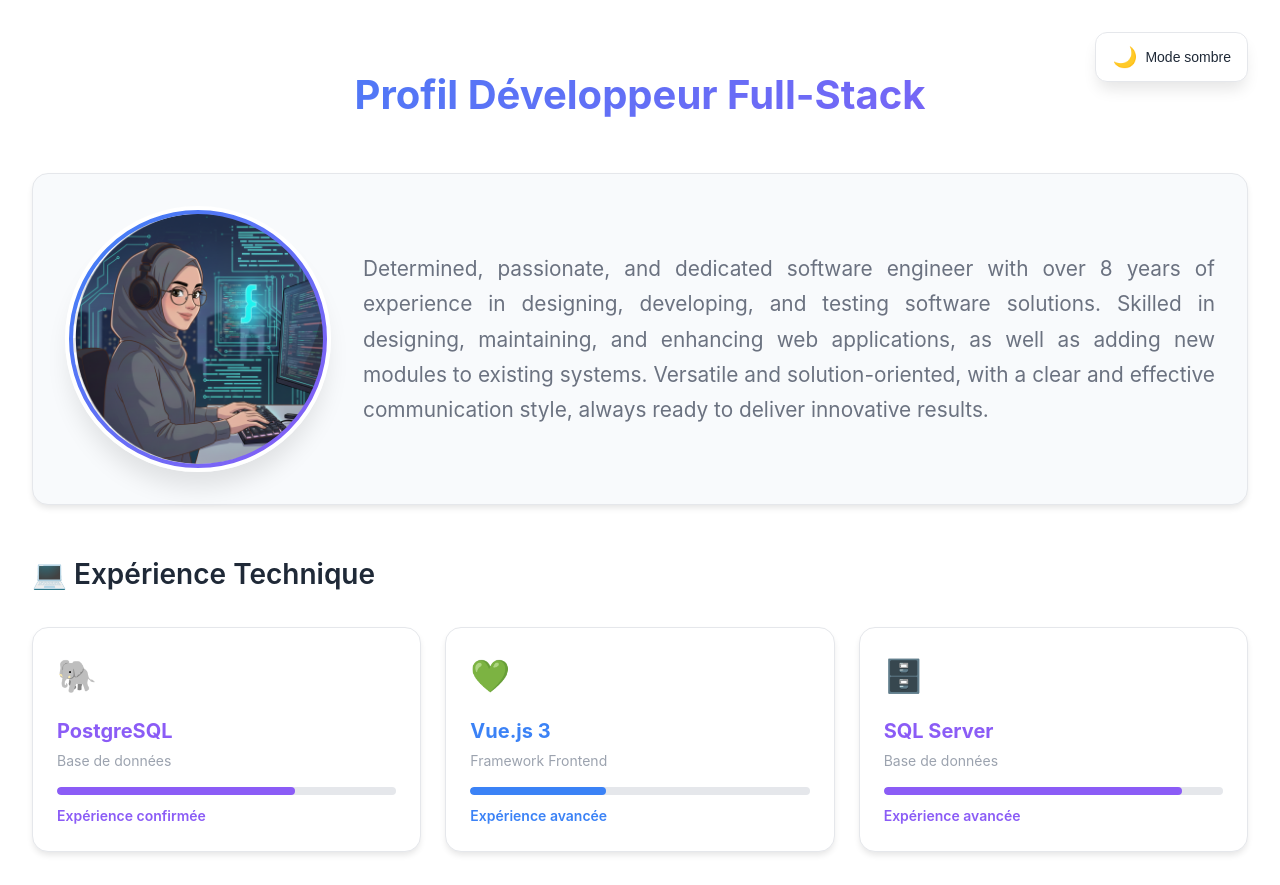
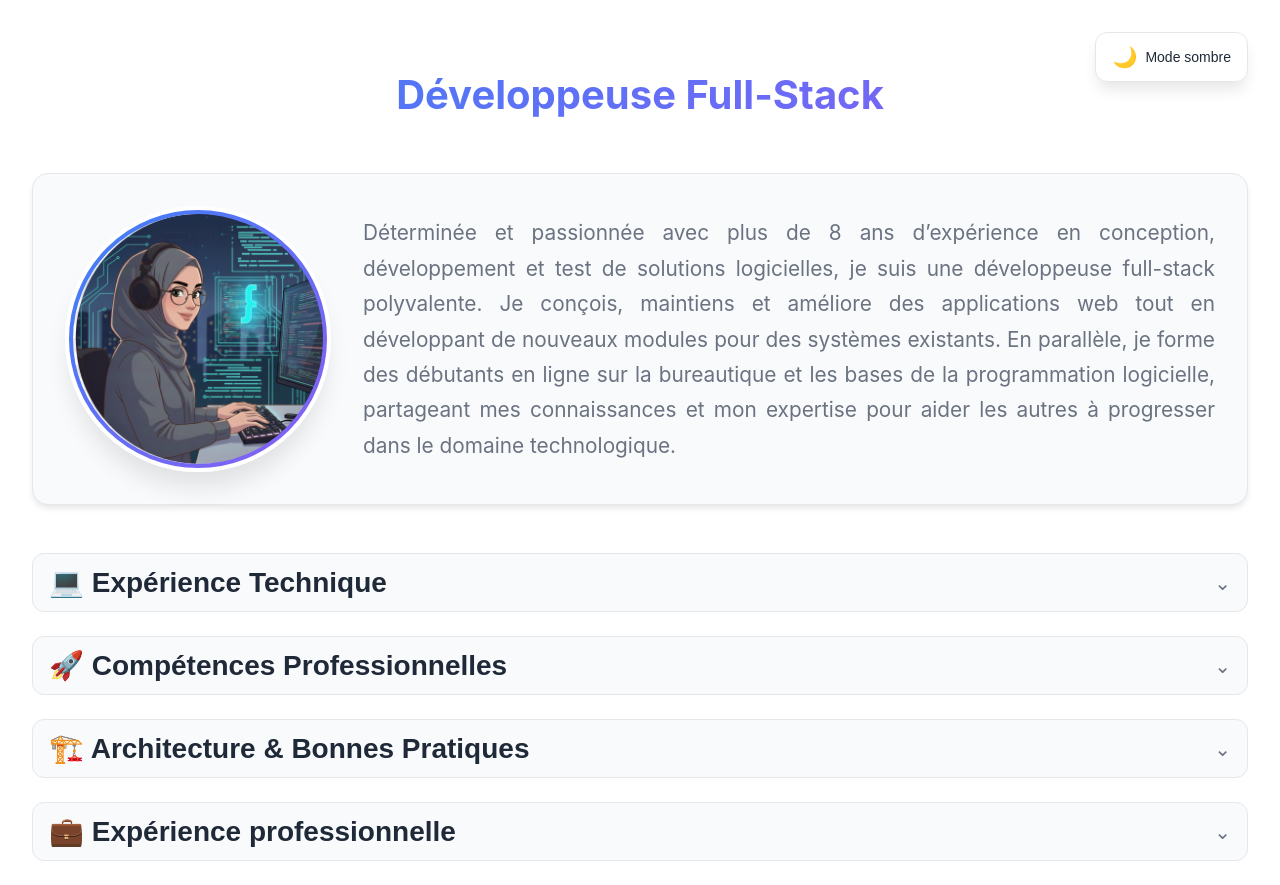
Before and after one commit to kenzaaliche29/Orion, a Vue app: page / in a window 1280 px wide. Shown: the top 885 px of the page. Built offline with nearby package versions, Linux system fonts and the light colour scheme; what @orion.ui/orion would draw is missing.

Commit message:
ameliorer l'affichage

```diff
--- a/src/components/OrionStatsCard.vue
+++ b/src/components/OrionStatsCard.vue
@@ -1,6 +1,6 @@
 <template>
   <div class="orion-profile-container">
-    <h2 class="profile-title">Profil Développeur Full-Stack</h2>
+    <h2 class="profile-title"> Développeuse Full-Stack</h2>
 
     <!-- Profile Section with Image and Description -->
     <div class="profile-intro-section">
@@ -15,15 +15,33 @@
 
       <div class="profile-description">
         <p class="description-text">
-          Determined, passionate, and dedicated software engineer with over 8 years of experience in designing, developing, and testing software solutions. Skilled in designing, maintaining, and enhancing web applications, as well as adding new modules to existing systems. Versatile and solution-oriented, with a clear and effective communication style, always ready to deliver innovative results.
+
+           Déterminée et passionnée avec plus de 8 ans d’expérience en conception, développement et
+          test de solutions logicielles, je suis une développeuse full-stack polyvalente.
+          Je conçois, maintiens et améliore des applications web tout en développant de nouveaux modules
+           pour des systèmes existants. En parallèle, je forme des débutants en ligne sur la bureautique
+           et les bases de la programmation logicielle, partageant mes
+           connaissances et mon expertise pour aider les autres à progresser dans le domaine technologique.
+
         </p>
       </div>
     </div>
 
-    <!-- Section Expérience Technique -->
-    <div class="section">
+    <!-- Section Expérience Technique (Accordéon) -->
+    <div ref="techSectionRef" class="section accordion-section">
+      <button
+        ref="techSectionButtonRef"
+        type="button"
+        class="section-accordion-toggle"
+        :aria-expanded="isTechSectionOpen"
+        @click="toggleTechSection"
+      >
         <h3 class="section-title">💻 Expérience Technique</h3>
-      <div class="tech-grid">
+        <span class="accordion-icon" :class="{ 'is-open': isTechSectionOpen }">⌄</span>
+      </button>
+
+      <transition name="accordion-slide">
+        <div v-show="isTechSectionOpen" class="tech-grid">
           <div
             v-for="(tech, index) in technologies"
             :key="tech.id"
@@ -45,12 +63,24 @@
             </div>
           </div>
         </div>
+      </transition>
     </div>
 
-    <!-- Section Compétences -->
-    <div class="section">
+    <!-- Section Compétences (Accordéon) -->
+    <div ref="skillsSectionRef" class="section accordion-section">
+      <button
+        ref="skillsSectionButtonRef"
+        type="button"
+        class="section-accordion-toggle"
+        :aria-expanded="isSkillsSectionOpen"
+        @click="toggleSkillsSection"
+      >
         <h3 class="section-title">🚀 Compétences Professionnelles</h3>
-      <div class="skills-grid">
+        <span class="accordion-icon" :class="{ 'is-open': isSkillsSectionOpen }">⌄</span>
+      </button>
+
+      <transition name="accordion-slide">
+        <div v-show="isSkillsSectionOpen" class="skills-grid">
           <div
             v-for="skill in professionalSkills"
             :key="skill.title"
@@ -70,12 +100,24 @@
             </div>
           </div>
         </div>
+      </transition>
     </div>
 
-    <!-- Section Architecture & Bonnes Pratiques -->
-    <div class="section">
+    <!-- Section Architecture & Bonnes Pratiques (Accordéon) -->
+    <div ref="practicesSectionRef" class="section accordion-section">
+      <button
+        ref="practicesSectionButtonRef"
+        type="button"
+        class="section-accordion-toggle"
+        :aria-expanded="isPracticesSectionOpen"
+        @click="togglePracticesSection"
+      >
         <h3 class="section-title">🏗️ Architecture & Bonnes Pratiques</h3>
-      <div class="practices-grid">
+        <span class="accordion-icon" :class="{ 'is-open': isPracticesSectionOpen }">⌄</span>
+      </button>
+
+      <transition name="accordion-slide">
+        <div v-show="isPracticesSectionOpen" class="practices-grid">
           <div
             v-for="practice in architecturePractices"
             :key="practice.name"
@@ -86,11 +128,30 @@
             <div class="practice-description">{{ practice.description }}</div>
           </div>
         </div>
+      </transition>
     </div>
-      <!-- Section Expérience Professionnelle -->
-      <section class="experience-section orion-adaptive-section">
-        <h2><span style="font-size:1.7rem;vertical-align:middle;margin-right:0.5rem;">💼</span>Expérience professionnelle</h2>
-        <div class="experience-cards">
+
+
+
+
+    <!-- Section Expérience Professionnelle (Accordéon) -->
+      <div ref="experienceSectionRef" class="section accordion-section">
+
+
+      <!-- <section class="experience-section orion-adaptive-section accordion-section"> -->
+        <button
+          ref="experienceSectionButtonRef"
+          type="button"
+          class="section-accordion-toggle experience-accordion-toggle"
+          :aria-expanded="isExperienceSectionOpen"
+          @click="toggleExperienceSection"
+        >
+           <h3 class="section-title">💼 Expérience professionnelle</h3>
+          <span class="accordion-icon" :class="{ 'is-open': isExperienceSectionOpen }">⌄</span>
+        </button>
+
+        <transition name="accordion-slide">
+          <div v-show="isExperienceSectionOpen" class="experience-cards">
           <div class="experience-card">
             <h3>Freelance</h3>
             <p><strong>janvier 2025 - jusqu’à présent</strong></p>
@@ -121,12 +182,25 @@
             </ul>
           </div>
           </div>
-      </section>
+        </transition>
+      <!-- </section> -->
+       </div>
 
-      <!-- Section Derniers Projets Réalisés -->
-      <section class="projects-section orion-adaptive-section">
-        <h2 class="projects-title" style="color: var(--orion-text-primary);"><span class="projects-icon">🚀</span>Derniers projets réalisés</h2>
-        <div class="projects-list">
+      <!-- Section Derniers Projets Réalisés (Accordéon) -->
+      <div ref="projectsSectionRef" class="section accordion-section">
+        <button
+          ref="projectsSectionButtonRef"
+          type="button"
+          class="section-accordion-toggle"
+          :aria-expanded="isProjectsSectionOpen"
+          @click="toggleProjectsSection"
+        >
+          <h3 class="section-title">🚀 Les derniers projets réalisés</h3>
+          <span class="accordion-icon" :class="{ 'is-open': isProjectsSectionOpen }">⌄</span>
+        </button>
+
+        <transition name="accordion-slide">
+          <div v-show="isProjectsSectionOpen" class="projects-list">
           <div class="project-card tarahoum-card">
             <div class="project-logo-wrapper">
               <img src="../assets/tarahoum.png" alt="Logo Tarhoum" class="project-logo" />
@@ -143,32 +217,14 @@
             <p class="project-desc">Conception et amélioration d’une application de gestion des commandes dédiée à Quintessence, marque engagée dans la production de miel pur et naturel. L’application permet d’optimiser le suivi des commandes ainsi que la gestion des clients et des produits.</p>
           </div>
           </div>
-      </section>
-        <section class="projects-section orion-adaptive-section">
-          <h2 class="projects-title"><span class="projects-icon">🚀</span>Derniers projets réalisés</h2>
-          <div class="projects-list">
-            <div class="project-card tarahoum-card">
-              <div class="project-logo-wrapper">
-                <img src="../assets/tarahoum.png" alt="Logo Tarhoum" class="project-logo" />
+        </transition>
       </div>
-              <h3 class="project-title"><a href="https://dz.tarahoum.com/" target="_blank" rel="noopener noreferrer">Tarhoum</a></h3>
-              <p class="project-desc">Application affiche une liste des défunts avec l'emplacement de leurs tombes. Les utilisateurs peuvent ajouter d'autres défunts à la liste en fournissant des informations détaillées et en capturant les coordonnées GPS pour aider les visiteurs à trouver facilement l'emplacement des tombes de leurs proches et à partager l'emplacement.</p>
-            </div>
-            <div class="project-card quintessence-card">
-              <div class="project-logo-wrapper">
-                <img src="../assets/quintessence.png" alt="Logo Quintessence" class="project-logo" />
-              </div>
-              <h3 class="project-title"><a href="https://miel.aliche.org/" target="_blank" rel="noopener noreferrer">Quintessence</a></h3>
-              <strong class="project-subtitle">Application de gestion de commandes</strong>
-              <p class="project-desc">Conception et amélioration d’une application de gestion des commandes dédiée à Quintessence, marque engagée dans la production de miel pur et naturel. L’application permet d’optimiser le suivi des commandes ainsi que la gestion des clients et des produits.</p>
-            </div>
-          </div>
-        </section>
+
   </div>
 </template>
 
 <script setup lang="ts">
-import { ref, onMounted } from 'vue'
+import { ref, onMounted, nextTick } from 'vue'
 
 // Interface simple pour les technologies
 interface Technology {
@@ -315,6 +371,23 @@ const technologies = ref<Technology[]>([
 
 // État simple pour les animations
 const progressWidths = ref<number[]>([])
+const isTechSectionOpen = ref(false)
+const isSkillsSectionOpen = ref(false)
+const isPracticesSectionOpen = ref(false)
+const isExperienceSectionOpen = ref(false)
+const isProjectsSectionOpen = ref(false)
+
+const techSectionRef = ref<HTMLElement | null>(null)
+const skillsSectionRef = ref<HTMLElement | null>(null)
+const practicesSectionRef = ref<HTMLElement | null>(null)
+const experienceSectionRef = ref<HTMLElement | null>(null)
+const projectsSectionRef = ref<HTMLElement | null>(null)
+
+const techSectionButtonRef = ref<HTMLElement | null>(null)
+const skillsSectionButtonRef = ref<HTMLElement | null>(null)
+const practicesSectionButtonRef = ref<HTMLElement | null>(null)
+const experienceSectionButtonRef = ref<HTMLElement | null>(null)
+const projectsSectionButtonRef = ref<HTMLElement | null>(null)
 
 // Animation simplifiée
 const animateProgress = (index: number) => {
@@ -333,16 +406,97 @@ const animateProgress = (index: number) => {
   animate()
 }
 
-// Initialisation au montage
-onMounted(() => {
-  progressWidths.value = new Array(technologies.value.length).fill(0)
-
-  // Animation initiale avec délai
+const animateAllTechProgress = () => {
   technologies.value.forEach((_, index) => {
     setTimeout(() => {
       animateProgress(index)
     }, index * 150)
   })
+}
+
+const closeAllSections = () => {
+  isTechSectionOpen.value = false
+  isSkillsSectionOpen.value = false
+  isPracticesSectionOpen.value = false
+  isExperienceSectionOpen.value = false
+  isProjectsSectionOpen.value = false
+}
+
+const scrollSectionToCenter = (sectionEl: HTMLElement | null) => {
+  if (!sectionEl) return
+  nextTick(() => {
+    sectionEl.scrollIntoView({
+      behavior: 'smooth',
+      block: 'center'
+    })
+  })
+}
+
+const scrollTitleIntoView = (titleEl: HTMLElement | null) => {
+  if (!titleEl) return
+  nextTick(() => {
+    titleEl.scrollIntoView({
+      behavior: 'smooth',
+      block: 'start'
+    })
+  })
+}
+
+const toggleTechSection = () => {
+  if (isTechSectionOpen.value) {
+    isTechSectionOpen.value = false
+  } else {
+    closeAllSections()
+    isTechSectionOpen.value = true
+    progressWidths.value = new Array(technologies.value.length).fill(0)
+    animateAllTechProgress()
+    scrollTitleIntoView(techSectionButtonRef.value)
+  }
+}
+
+const toggleSkillsSection = () => {
+  if (isSkillsSectionOpen.value) {
+    isSkillsSectionOpen.value = false
+  } else {
+    closeAllSections()
+    isSkillsSectionOpen.value = true
+    scrollTitleIntoView(skillsSectionButtonRef.value)
+  }
+}
+
+const togglePracticesSection = () => {
+  if (isPracticesSectionOpen.value) {
+    isPracticesSectionOpen.value = false
+  } else {
+    closeAllSections()
+    isPracticesSectionOpen.value = true
+    scrollTitleIntoView(practicesSectionButtonRef.value)
+  }
+}
+
+const toggleExperienceSection = () => {
+  if (isExperienceSectionOpen.value) {
+    isExperienceSectionOpen.value = false
+  } else {
+    closeAllSections()
+    isExperienceSectionOpen.value = true
+    scrollTitleIntoView(experienceSectionButtonRef.value)
+  }
+}
+
+const toggleProjectsSection = () => {
+  if (isProjectsSectionOpen.value) {
+    isProjectsSectionOpen.value = false
+  } else {
+    closeAllSections()
+    isProjectsSectionOpen.value = true
+    scrollTitleIntoView(projectsSectionButtonRef.value)
+  }
+}
+
+// Initialisation au montage
+onMounted(() => {
+  progressWidths.value = new Array(technologies.value.length).fill(0)
 })
 
 interface ProfessionalSkill {
@@ -604,19 +758,73 @@ const handleImageError = (event: Event) => {
   font-size: 1.75rem;
   font-weight: 600;
   color: var(--orion-text-primary);
-  margin-bottom: 2rem;
+  margin: 0;
   display: flex;
   align-items: center;
   gap: 0.5rem;
 }
 
-/* Système de grille responsive avec 3 colonnes */
+.accordion-section {
+  margin-bottom: 1.5rem;
+  transition: all 0.3s ease;
+}
+
+.section-accordion-toggle {
+  width: 100%;
+  display: flex;
+  align-items: center;
+  justify-content: space-between;
+  border: 1px solid var(--orion-border-primary);
+  border-radius: 12px;
+  padding: 0.75rem 1rem;
+  background: var(--orion-bg-secondary);
+  cursor: pointer;
+  margin-bottom: 1.5rem;
+  transition: all 0.2s ease;
+  scroll-margin-top: 1.5rem;
+}
+
+.section-accordion-toggle:hover {
+  border-color: var(--orion-border-accent);
+  background: var(--orion-bg-hover);
+}
+
+.section-accordion-toggle .section-title {
+  margin-bottom: 0;
+}
+
+.accordion-icon {
+  font-size: 1.25rem;
+  color: var(--orion-text-secondary);
+  transition: transform 0.25s ease;
+}
+
+.accordion-icon.is-open {
+  transform: rotate(180deg);
+}
+
+.accordion-slide-enter-active,
+.accordion-slide-leave-active {
+  transition: all 0.25s ease;
+  overflow: hidden;
+}
+
+.accordion-slide-enter-from,
+.accordion-slide-leave-to {
+  opacity: 0;
+  transform: translateY(-8px);
+}
+
 .tech-grid,
 .skills-grid,
 .practices-grid {
   display: grid;
   gap: 1.5rem;
   grid-template-columns: repeat(3, 1fr);
+  padding-left: 14rem;
+  padding-right: 14rem;
+  margin: 0 auto;
+  transition: all 0.3s ease;
 }
 
 /* Pour tablettes - 2 colonnes */
@@ -679,7 +887,7 @@ const handleImageError = (event: Event) => {
 .tech-card {
   background: var(--orion-bg-card);
   border-radius: 16px;
-  padding: 1.5rem;
+  padding: 1rem;
   box-shadow: var(--orion-shadow-md);
   cursor: pointer;
   transition: all 0.3s cubic-bezier(0.4, 0, 0.2, 1);
@@ -698,13 +906,13 @@ const handleImageError = (event: Event) => {
 }
 
 .tech-icon {
-  font-size: 2rem;
-  margin-bottom: 1rem;
+  font-size: 1.5rem;
+  margin-bottom: 0.75rem;
   display: inline-block;
 }
 
 .tech-name {
-  font-size: 1.25rem;
+  font-size: 1.1rem;
   font-weight: 700;
   color: var(--theme-color);
   margin-bottom: 0.25rem;
@@ -748,7 +956,7 @@ const handleImageError = (event: Event) => {
   background: var(--orion-bg-card);
   border: 1px solid var(--orion-border-primary);
   border-radius: 12px;
-  padding: 1.5rem;
+  padding: 1rem;
   transition: all 0.3s ease;
   margin-bottom: 1rem;
   box-shadow: var(--orion-shadow-sm);
@@ -763,25 +971,26 @@ const handleImageError = (event: Event) => {
 .skill-header {
   display: flex;
   align-items: center;
-  gap: 0.75rem;
-  margin-bottom: 1rem;
+  gap: 0.5rem;
+  margin-bottom: 0.75rem;
 }
 
 .skill-icon {
-  font-size: 1.5rem;
+  font-size: 1.25rem;
 }
 
 .skill-header h4 {
   margin: 0;
-  font-size: 1.25rem;
+  font-size: 1.1rem;
   font-weight: 600;
   color: var(--orion-text-primary);
 }
 
 .skill-card p {
   color: var(--orion-text-secondary);
-  line-height: 1.6;
-  margin-bottom: 1rem;
+  line-height: 1.5;
+  margin-bottom: 0.75rem;
+  font-size: 0.95rem;
 }
 
 .skill-details ul {
@@ -800,7 +1009,7 @@ const handleImageError = (event: Event) => {
   background: var(--orion-bg-card);
   border: 2px solid var(--orion-border-primary);
   border-radius: 12px;
-  padding: 1.5rem;
+  padding: 1rem;
   text-align: center;
   transition: all 0.3s ease;
   margin-bottom: 1rem;
@@ -814,21 +1023,21 @@ const handleImageError = (event: Event) => {
 }
 
 .practice-icon {
-  font-size: 2.5rem;
-  margin-bottom: 1rem;
+  font-size: 2rem;
+  margin-bottom: 0.75rem;
 }
 
 .practice-name {
-  font-size: 1.125rem;
+  font-size: 1rem;
   font-weight: 600;
   color: var(--orion-text-primary);
   margin-bottom: 0.5rem;
 }
 
 .practice-description {
-  font-size: 0.875rem;
+  font-size: 0.8rem;
   color: var(--orion-text-secondary);
-  line-height: 1.5;
+  line-height: 1.4;
 }
 
 @media (max-width: 768px) {
@@ -931,13 +1140,17 @@ const handleImageError = (event: Event) => {
   flex-wrap: wrap;
   gap: 2.5rem;
   justify-content: center;
+  padding-left: 4rem;
+  padding-right: 4rem;
+  margin: 0 auto;
+  transition: all 0.3s ease;
 }
 
 .project-card {
   background: var(--orion-bg-surface, #fff);
   border-radius: 20px;
   box-shadow: 0 10px 40px rgba(108, 99, 255, 0.08), 0 2px 8px rgba(0, 0, 0, 0.04);
-  padding: 2.5rem 2rem;
+  padding: 1.3rem 1.2rem;
   max-width: 450px;
   min-width: 300px;
   flex: 1 1 350px;
@@ -1069,10 +1282,10 @@ const handleImageError = (event: Event) => {
   display: flex;
   justify-content: center;
   align-items: center;
-  margin-bottom: 1.5rem;
-  min-height: 90px;
+  margin-bottom: 0.75rem;
+  min-height: 50px;
   position: relative;
-  padding: 1rem;
+  padding: 0.5rem;
   border-radius: 12px;
   background: linear-gradient(135deg, rgba(108, 99, 255, 0.05) 0%, rgba(245, 158, 11, 0.05) 100%);
   transition: all 0.3s ease;
@@ -1085,7 +1298,7 @@ const handleImageError = (event: Event) => {
 
 .project-logo {
   max-width: 100%;
-  max-height: 80px;
+  max-height: 45px;
   object-fit: contain;
   transition: all 0.4s cubic-bezier(0.4, 0, 0.2, 1);
   filter: drop-shadow(0 4px 8px rgba(0, 0, 0, 0.1));
@@ -1096,9 +1309,9 @@ const handleImageError = (event: Event) => {
   filter: drop-shadow(0 8px 16px rgba(108, 99, 255, 0.3));
 }
 .project-title {
-  font-size: 1.6rem;
+  font-size: 1.1rem;
   font-weight: 700;
-  margin: 1rem 0 0.8rem 0;
+  margin: 0.6rem 0 0.4rem 0;
   color: var(--orion-text-primary, #22223b);
   text-align: center;
   transition: all 0.3s ease;
@@ -1142,13 +1355,13 @@ const handleImageError = (event: Event) => {
 }
 
 .project-subtitle {
-  font-size: 1rem;
+  font-size: 0.75rem;
   color: #f59e0b;
-  margin-bottom: 0.8rem;
+  margin-bottom: 0.4rem;
   font-weight: 600;
   display: inline-block;
   text-align: center;
-  padding: 0.4rem 1rem;
+  padding: 0.2rem 0.6rem;
   background: rgba(245, 158, 11, 0.1);
   border-radius: 20px;
   transition: all 0.3s ease;
@@ -1161,10 +1374,10 @@ const handleImageError = (event: Event) => {
 }
 
 .project-desc {
-  font-size: 1rem;
-  line-height: 1.7;
+  font-size: 0.8rem;
+  line-height: 1.5;
   text-align: justify;
-  margin-top: 1rem;
+  margin-top: 0.5rem;
   color: inherit;
   opacity: 0.9;
   transition: opacity 0.3s ease;
@@ -1182,12 +1395,15 @@ const handleImageError = (event: Event) => {
   flex-wrap: wrap;
   gap: 2.5rem;
   justify-content: center;
+  padding-left: 4rem;
+  padding-right: 4rem;
+  margin: 0 auto;
 }
 .experience-card {
   background: var(--orion-bg-card, #fff);
   border-radius: 16px;
   box-shadow: 0 4px 24px rgba(108, 99, 255, 0.10);
-  padding: 2.2rem 1.5rem 1.5rem 1.5rem;
+  padding: 1.2rem 1rem 1rem 1rem;
   max-width: 410px;
   min-width: 270px;
   flex: 1 1 320px;
@@ -1208,18 +1424,18 @@ const handleImageError = (event: Event) => {
   transform: translateY(-8px) scale(1.03);
 }
 .experience-card h3 {
-  font-size: 1.35rem;
+  font-size: 1rem;
   font-weight: 700;
-  margin: 0.5rem 0 0.2rem 0;
+  margin: 0.3rem 0 0.15rem 0;
   color: var(--orion-text-primary, #3f3d56);
   text-align: center;
 }
 .experience-card p,
 .experience-card ul {
   color: var(--orion-text-secondary, #444);
-  font-size: 1.05rem;
+  font-size: 0.85rem;
   text-align: justify;
-  margin-top: 0.5rem;
+  margin-top: 0.3rem;
 }
 .experience-card a {
   color: inherit;
```
Lines whose indentation alone changed are shown as unchanged.
